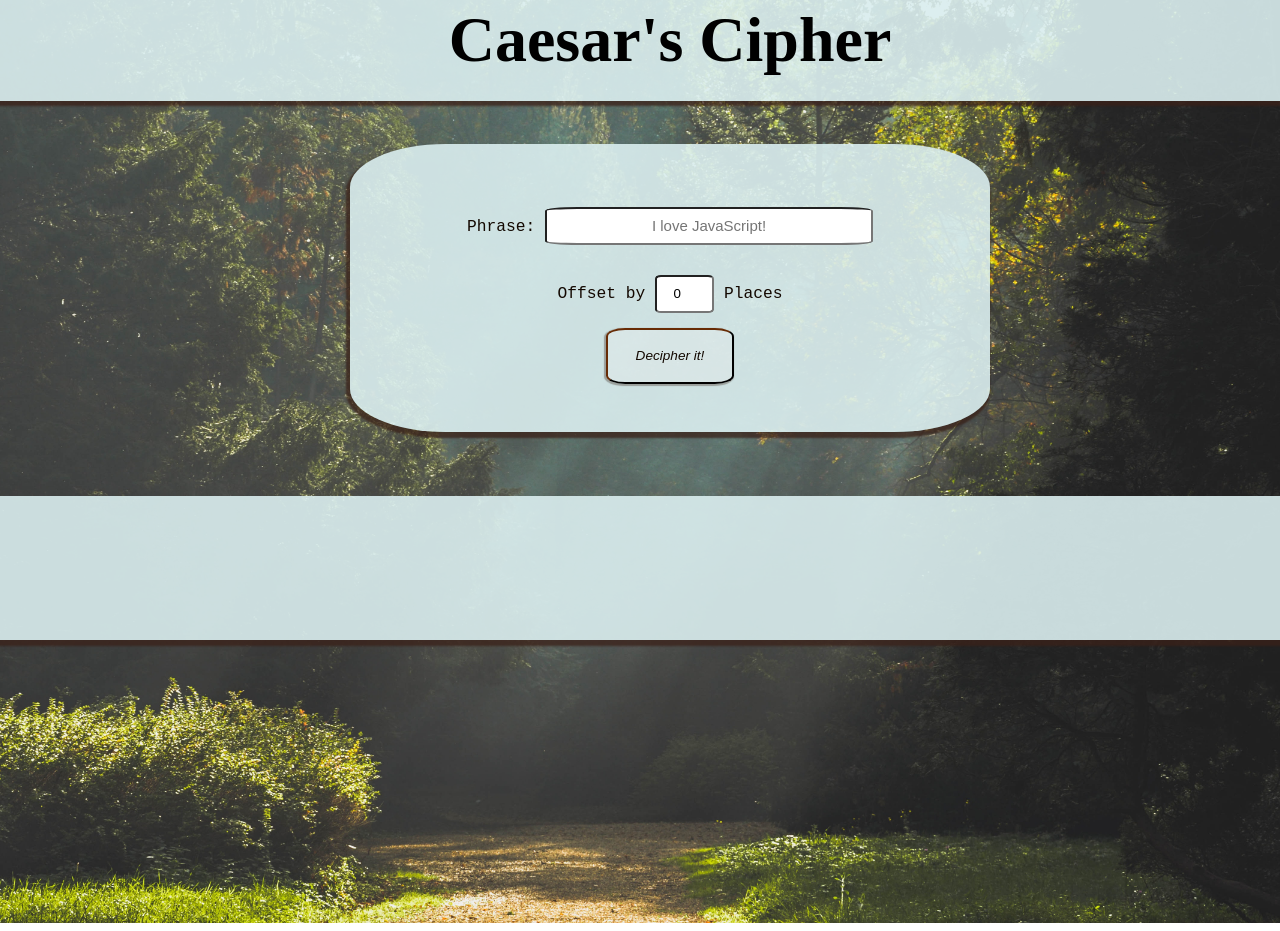
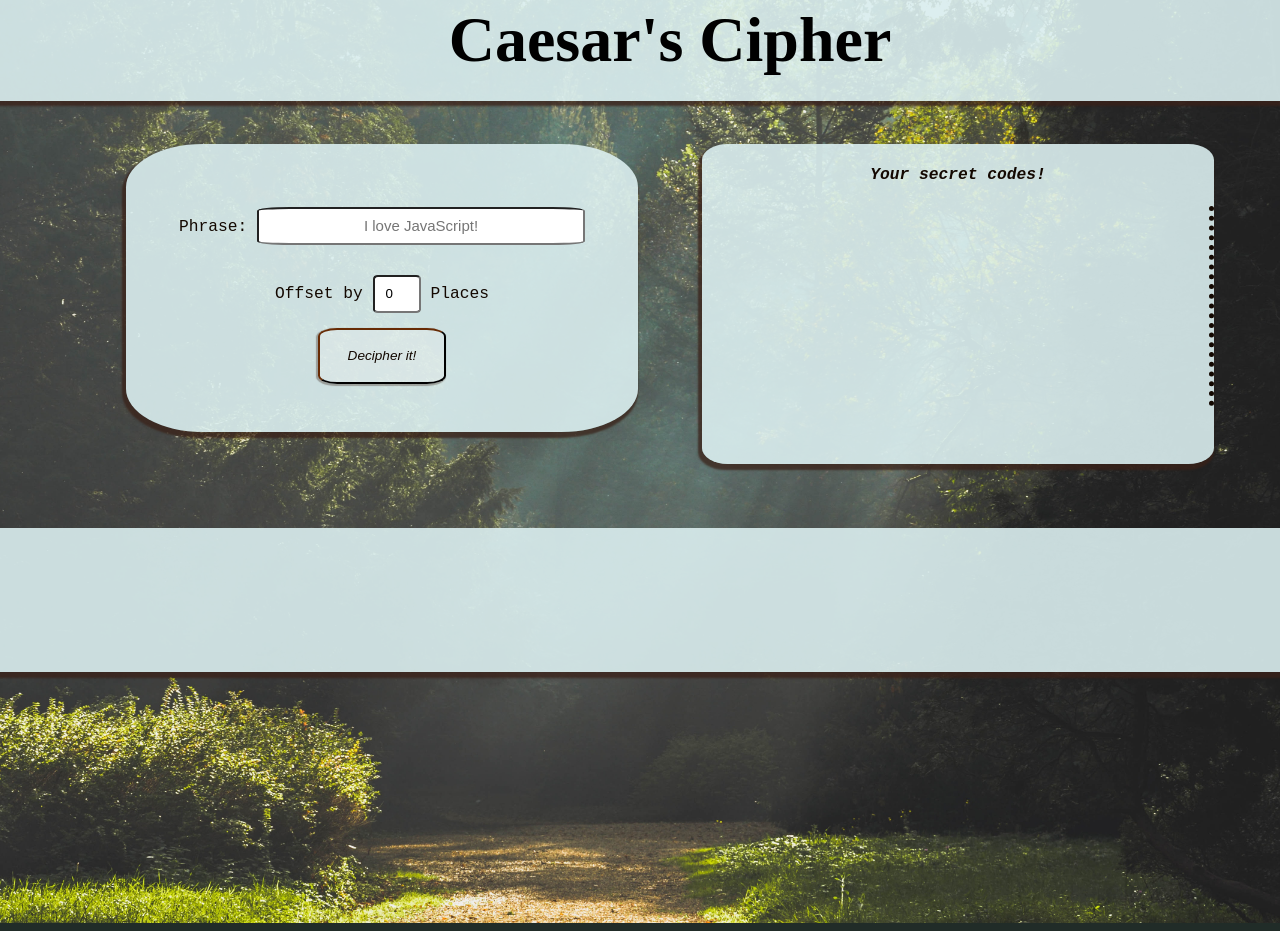
Before and after one commit to srsexton94/caesars-cipher, an Angular app in the folder client/: page / in a window 1280 px wide. Shown: the top 931 px of the page. Built offline with nearby package versions, Linux system fonts and the light colour scheme.

Commit message:
Add index view to page, append each query as <li>
Add an index view section to page, adjust styling accordingly
Append each query to the index view as a <li> in its <ul> child
Not yet persisting on page reload

```diff
--- a/client/src/app/app.component.html
+++ b/client/src/app/app.component.html
@@ -1,6 +1,7 @@
 <main class="toolbar" role="banner">
   <h1>Caesar's Cipher</h1>
 
+  <section class="container">
     <form #cipherForm="ngForm" (ngSubmit)="onSubmit()" novalidate>
 
       <fieldset>
@@ -43,6 +44,13 @@
       <button [disabled]="cipherForm.form.invalid" type="submit">Decipher it!</button>
     </form>
 
+    <section class="index">
+      <h4>Your secret codes!</h4>
+      <ul [innerHtml]="indexHtml">
+      </ul>
+    </section>
+  </section>
+
   <section class="display">
     {{ decodedPhrase }}
     <p class="error"> {{ errorMsg }}</p>
--- a/client/src/app/app.component.scss
+++ b/client/src/app/app.component.scss
@@ -23,10 +23,10 @@ form {
   border-radius: 15%;
   box-shadow: -2px 4px 2px 2px $shadow;
   color: $text;
-  margin: 5vh auto;
+  float: left;
   padding: 3rem 0;
   text-align: center;
-  width: 50vw;
+  width: 40vw;
 
   button {
     border-color: $text;
@@ -74,7 +74,7 @@ form {
   }
 
   #offset {
-    width: 4vw;
+    width: 5vh;
   }
 }
 
@@ -88,9 +88,15 @@ h1 {
   text-align: center;
 }
 
+.container {
+  margin: auto;
+  width: 85vw;
+}
+
 .display {
   background-color: $form;
   box-shadow: -2px 4px 2px 2px $shadow;
+  display: inline-block;
   font-family: monospace;
   font-size: 2em;
   height: 12vh;
@@ -106,3 +112,27 @@ h1 {
     font-style: italic;
   }
 }
+
+.index {
+  background-color: $form;
+  border-radius: 5%;
+  box-shadow: -2px 4px 2px 2px $shadow;
+  color: $text;
+  float: right;
+  height: 40vh;
+  overflow-x: hidden;
+  width: 40vw;
+
+  h4 {
+    font-family: monospace;
+    font-size: 1.25em;
+    font-style: italic;
+    text-align: center;
+  }
+
+  ul {
+    border-right: .35rem dotted $text;
+    min-height: 25vh;
+    overflow-y: scroll;
+  }
+}
--- a/client/src/app/app.component.ts
+++ b/client/src/app/app.component.ts
@@ -13,9 +13,9 @@ export class AppComponent {
 
   // placeholder empty string to fill with returned data from API
   decodedPhrase: string = '';
-
   // empty string to fill with a user-facing error message upon erred API call
   errorMsg: string = '';
+  indexHtml: string = '';
 
   // creates a object with `phrase` and `offset` properties to reflect inputs
   cipherModel = new Cipher('', 0)
@@ -30,7 +30,11 @@ export class AppComponent {
   onSubmit() {
     this._encodingService.encode(this.cipherModel)
       .subscribe(
-        data => this.decodedPhrase = data.encoded,
+        data => {
+          this.decodedPhrase = data.encoded
+          this.indexHtml += '<li>' + this.cipherModel.phrase + ' --> ' + data.encoded + '</li>'
+          // console.log(this.cipherModel.phrase)
+        },
         error => {
           this.errorMsg = 'Oops! Something went wrong, please try again later'
           console.log('Error: ', error)
--- a/client/src/index.html
+++ b/client/src/index.html
@@ -8,7 +8,7 @@
   <meta http-equiv="Content-Security-Policy" content="upgrade-insecure-requests">
   <link rel="icon" type="image/x-icon" href="favicon.ico">
 </head>
-<body style="padding:0;overflow:hidden;">
+<body style="padding:0;overflow-x:hidden;background-color:#212c28;">
   <app-root></app-root>
 </body>
 </html>
```
Lines whose indentation alone changed are shown as unchanged.
